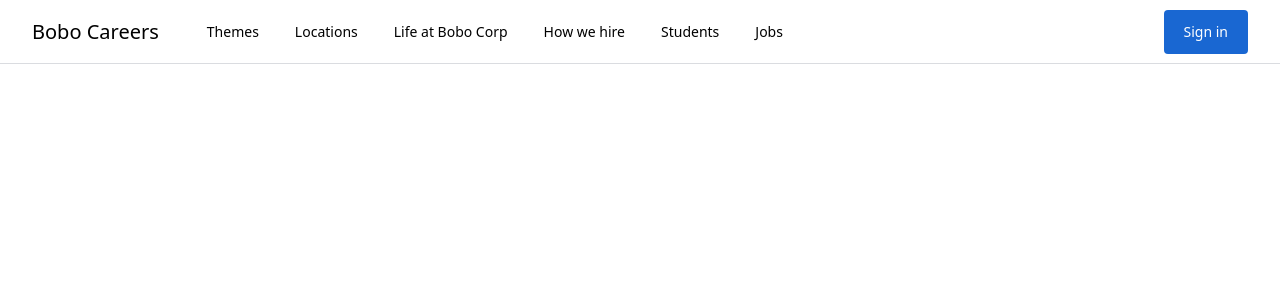
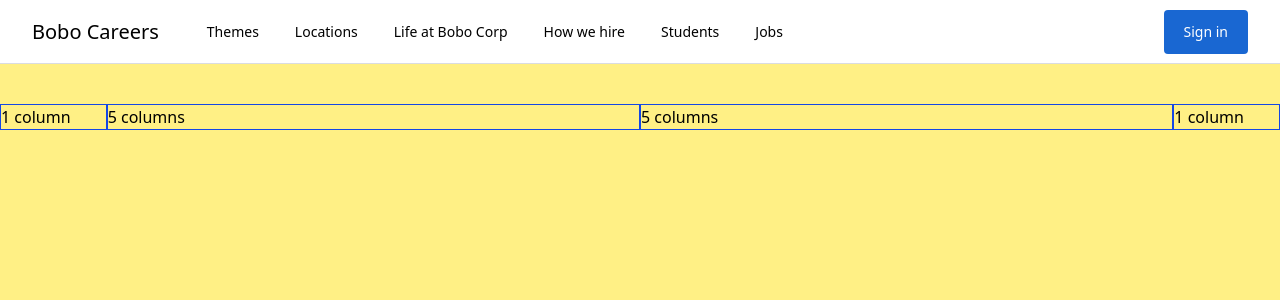
Before and after one commit to GekkeKikker/job-search, a Vue app: page / in a window 1280 px wide. Shown: the top 300 px of the page. Built offline with nearby package versions, Linux system fonts and the light colour scheme.

Commit message:
added TheHero

```diff
--- a/src/App.vue
+++ b/src/App.vue
@@ -1,14 +1,17 @@
 <template>
   <main-nav />
+  <the-hero />
 </template>
 
 <script>
 import MainNav from "@/components/MainNav.vue";
+import TheHero from "@/components/TheHero.vue";
 
 export default {
   name: "App",
   components: {
     MainNav,
+    TheHero,
   },
 };
 </script>
--- a/src/components/MainNav.vue
+++ b/src/components/MainNav.vue
@@ -1,5 +1,5 @@
 <template>
-  <header class="w-full text-sm">
+  <header :class="['w-full', 'text-sm', headerHeightClass]">
     <div class="fixed top-0 left-0 h-16 w-full bg-white">
       <div class="flex flex-nowrap h-full border-b border-solid border-brand-gray-1 px-8 mx-auto">
         <a :href="url" class="flex h-full items-center text-xl">{{ company }}</a>
@@ -45,6 +45,14 @@ export default {
       isLoggedIn: false,
     };
   },
+  computed: {
+    headerHeightClass() {
+      return {
+        "h-16": !this.isLoggedIn,
+        "h-32": this.isLoggedIn,
+      };
+    },
+  },
   methods: {
     loginUser() {
       this.isLoggedIn = true;
--- /dev/null
+++ b/src/components/TheHero.vue
@@ -0,0 +1,24 @@
+<template>
+  <main>
+    <section class="flex flex-col h-screen bg-yellow-200 pt-10 pb-20">
+      <div class="grid grid-cols-12">
+        <div class="col-start-1 col-span-1 border border-blue-700">1 column</div>
+        <div class="col-start-2 col-span-5 border border-blue-700">5 columns</div>
+        <div class="col-start-7 col-span-5 border border-blue-700">5 columns</div>
+        <div class="col-start-12 col-span-1 border border-blue-700">1 column</div>
+      </div>
+    </section>
+  </main>
+</template>
+
+<script>
+export default {
+  name: "TheHero",
+  beforeCreate() {
+    console.log("Component is about to be created");
+  },
+  created() {
+    console.log("Component has been created");
+  },
+};
+</script>
--- a/src/components/TheSubNav.vue
+++ b/src/components/TheSubNav.vue
@@ -2,7 +2,7 @@
   <div class="w-full h-16 border-b border-solid border-brand-gray-1 bg-white">
     <div class="flex items-center h-full px-8">
       <div v-if="onJobResultsPage">
-        <font-awsome-icon :icon="['fas', 'search']" class="mr-3" />
+        <font-awesome-icon :icon="['fas', 'search']" class="mr-3" />
         <span><span class="text-brand-green-1">1653</span> jobs matched</span>
       </div>
     </div>
```
Also changed, not shown: 1 other file (tests, documents, lock files or other folders).
